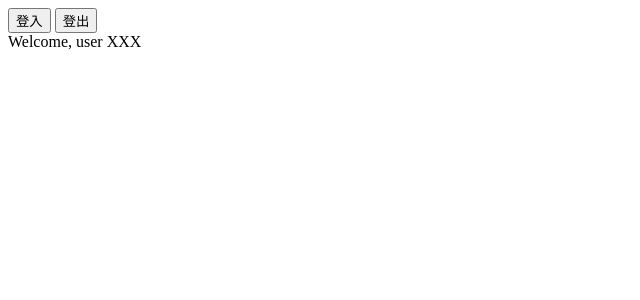
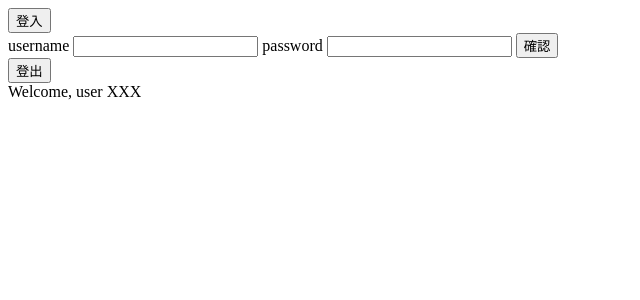
Before and after one commit to a8568730/mylogin, a Django app: template sui2/templates/index.html in a window 1280 px wide. Shown: the top 300 px of the page, without its empty margins (0-640 px from the left). Run offline with Django 3.2, Linux system fonts and the light colour scheme; the template is opened without the code that fills it, so the values that code supplies are empty; some libraries are stand-ins or nearby versions.

Commit message:
正在做登入的script

```diff
--- /dev/null
+++ b/sui2/static/js/controller/login_controller.js
@@ -0,0 +1,4 @@
+angular.module('app1')
+.controller('loginController', ['$scope', '$http', function($scope, $http){
+
+}]);
--- a/sui2/templates/index.html
+++ b/sui2/templates/index.html
@@ -9,7 +9,16 @@
 
 </head>
 <body ng-app="app1">
-	<nav><button>登入</button> <button>登出</button></nav>
+	<nav><button>登入</button>
+		<form action="" method="get" ng-submit="login()">
+			<label for="un">username</label>
+			<input type="" id="un"/>
+			<label for="pw">password</label>
+			<input type="" id="pw"/>
+			<button ng-submit="login()">確認</button>
+		</form>
+		<button>登出</button>
+	</nav>
 	<div ng-if="1">
 		Welcome, user XXX
 	</div>
```
